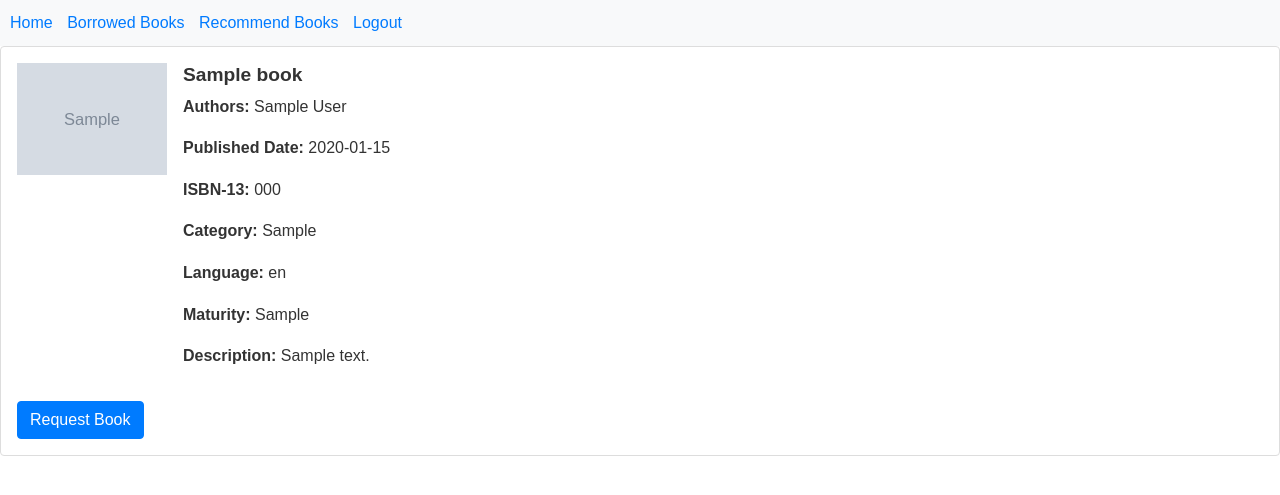
After one commit to nij96969/Library-Management-System, a Flask app: page /show_description/1 in a window 1280 px wide. The commit adds this page. Shown: the top 495 px of the page. Run offline with Flask 3, Linux system fonts and the light colour scheme; a user stored in the database is signed in; tables that the repository leaves empty hold one stand-in row (values such as "Sample post"); grey boxes marked "Sample" are stand-in pictures; parts of the project's set-up code (start-up, migrations or seed data) failed here and were passed over; some libraries are stand-ins or nearby versions.

Commit message:
Developed a Feature To show Description of a Book

```diff
--- a/app/main/routes.py
+++ b/app/main/routes.py
@@ -4,7 +4,8 @@ from app.models import Book , User , RequestBook , BorrowedBook , ReturnBook
 from datetime import datetime
 from app.models import db
 from sqlalchemy.orm import joinedload
-import requests
+import requests , json
+from urllib.parse import unquote
 
 main = Blueprint('main', __name__)
 
@@ -34,7 +35,6 @@ def search_books():
         return render_template('home.html' , results = results , query = search_query)
 
     return redirect(url_for('main.home'))
-
 
 @login_required
 @main.route('/request_book', methods=['POST'])
@@ -69,14 +69,17 @@ def request_book():
         db.session.commit()
 
         flash('Book Request sent')
-
-    return render_template('home.html' , results = books_in_library(query) , query = query)
+        # Serialize book data
+    return redirect(url_for('main.show_book_description',book_id = book_id))
 
 @login_required
 @main.route('/return_book', methods=['POST'])
 def return_book():
     user_id = request.form.get('user_id')
     book_id = request.form.get('book_id')
+    book_data = request.form.get('book_data')
+
+    print(book_data)
 
     user = User.query.get(user_id)
     book = Book.query.get(book_id)
@@ -130,7 +133,8 @@ def show_recommended_books():
 #             print("recommendations are set now")
     return render_template('user/recommended_books.html' , recommendations = session.get('recommendations_generated'))
 
-@main.route('/show_description')
+@main.route('/show_description/<int:book_id>', methods=['GET'])
 @login_required
-def show_book_description():
-    return
+def show_book_description(book_id):
+        book = Book.query.filter_by(book_id=book_id).first()
+        return render_template("user/description.html", book=book.complete_info_to_dict())
--- a/app/models.py
+++ b/app/models.py
@@ -48,7 +48,6 @@ class Book(db.Model):
     image_links = db.Column(db.String(255), nullable=True, server_default="N/A")
     language = db.Column(db.String(10), nullable=False, server_default="N/A")
     categories = db.Column(db.String(255), nullable=True, server_default="N/A")
-    # is_available = db.Column(db.Boolean , default = True)
 
     transactions = db.relationship('Transaction', back_populates='book')
     borrowed_books = db.relationship('BorrowedBook', back_populates='book')
@@ -65,6 +64,19 @@ class Book(db.Model):
             'image_links': self.image_links
         }
 
+    def complete_info_to_dict(self):
+        return {
+            'book_id': self.book_id,
+            'title': self.title,
+            'authors': self.authors,
+            'published_date': self.published_date,
+            'isbn': self.isbn,
+            'image_links': self.image_links,
+            'description': self.description,
+            'categories':self.categories,
+            'language':self.language,
+            'maturity_rating':self.maturity_rating,
+        }
 class Transaction(db.Model):
     __tablename__ = 'transactions'  # Changed to plural for consistency
 
--- a/app/static/css/styles.css
+++ b/app/static/css/styles.css
@@ -109,3 +109,12 @@ body {
       align-self: center;
     }
   }
+
+  .for-anchor {
+    color: black;
+    text-decoration: none !important;
+  }
+
+  .for-anchor:hover{
+    color: black;
+  }
--- /dev/null
+++ b/app/templates/user/description.html
@@ -0,0 +1,31 @@
+{% extends "base.html" %}
+
+{% block title %}User Home{% endblock %}
+
+{% block content %}
+<div class="book-card">
+    <div class="d-flex mb-3">
+        <div class="book-image mr-3" style="flex: 0 0 150px;">
+            <img src="{{ book.image_links }}" alt="Book" style="width: 100%; height: auto;">
+        </div>
+        <div class="book-details">
+            <h3><strong>{{ book.title }}</strong></h3>
+            <p><strong>Authors:</strong> {{ book.authors }}</p>
+            <p><strong>Published Date:</strong> {{ book.published_date }}</p>
+            <p><strong>ISBN-13:</strong> {{ book.isbn }}</p>
+            <p><strong>Category:</strong> {{ book.categories }}</p>
+            <p><strong>Language:</strong> {{ book.language }}</p>
+            <p><strong>Maturity:</strong> {{ book.maturity_rating }}</p>
+            <p><strong>Description:</strong> {{ book.description }}</p>
+        </div>
+    </div>
+    {% if current_user.is_authenticated %}
+    <form action="{{ url_for('main.request_book') }}" method="POST">
+        <input type="hidden" name="book_id" value="{{ book.book_id }}">
+        <input type="hidden" name="search_query" value="{{ query }}">
+        <input type="hidden" name="user_id" value="{{ current_user.id }}">
+        <button type="submit" class="btn btn-primary">Request Book</button>
+    </form>
+    {% endif %}
+</div>
+{% endblock %}
```
Also changed, not shown: app/templates/home.html (+3 -10 lines), app/static/css/edit_info.css (line endings or trailing spaces).
